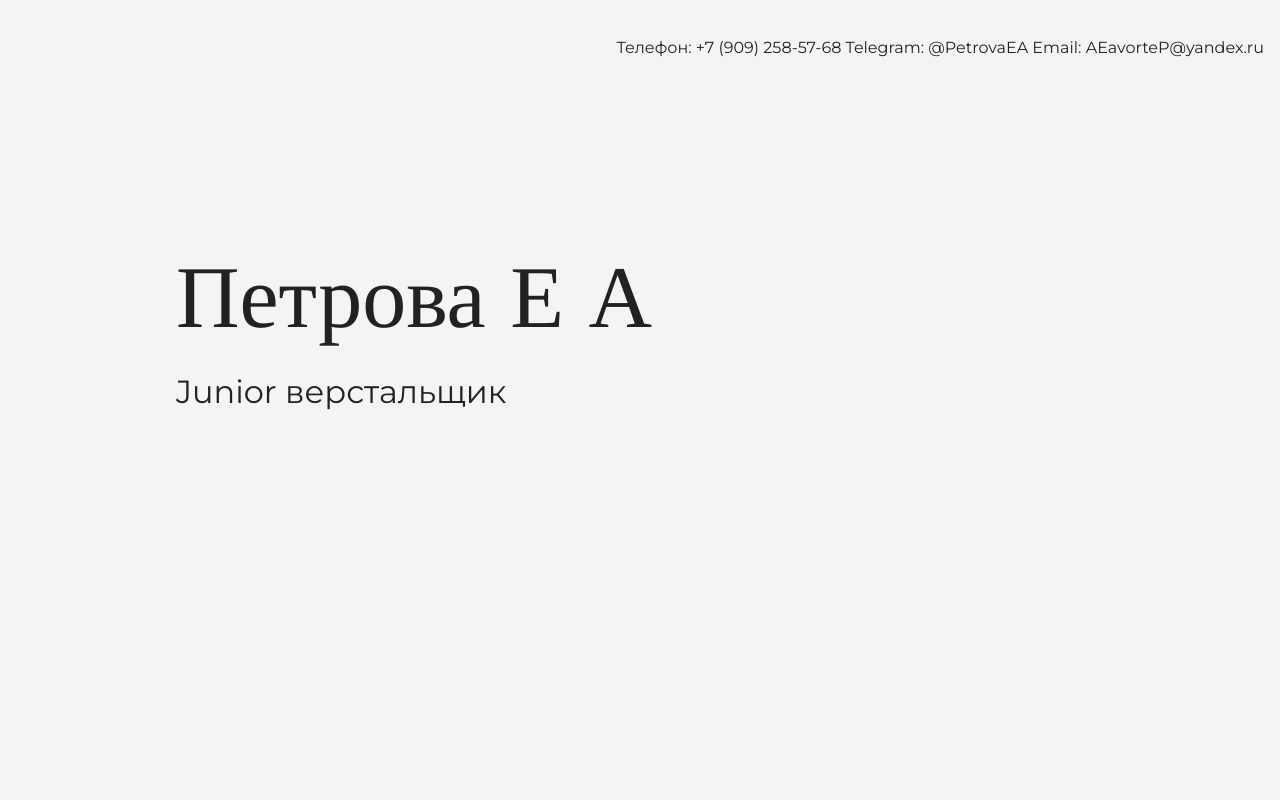
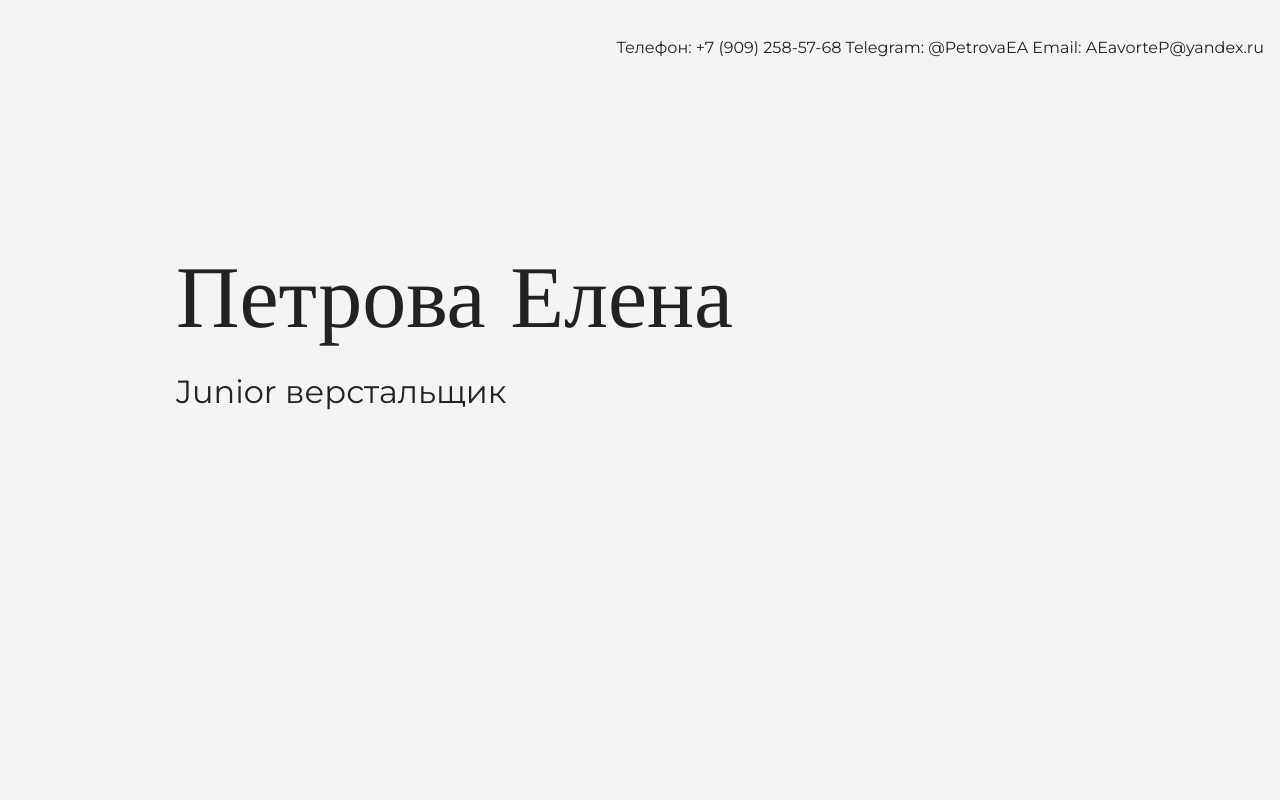
Before and after one commit to PetrovaEA/TESTportfolio, a plain HTML site: page index.html in a window 1280 px wide. Shown: the top 800 px of the page. Drawn offline with nearby package versions, Linux system fonts and the light colour scheme.

Commit message:
Снова меняем Имя

```diff
--- a/index.html
+++ b/index.html
@@ -18,7 +18,7 @@
 <div class="container">
 
     <section class="hero-image">
-      <h1 class="heading">Петрова Е А</h1>
+      <h1 class="heading">Петрова Елена</h1>
       <p>Junior верстальщик</p>
     </section>
 
```
